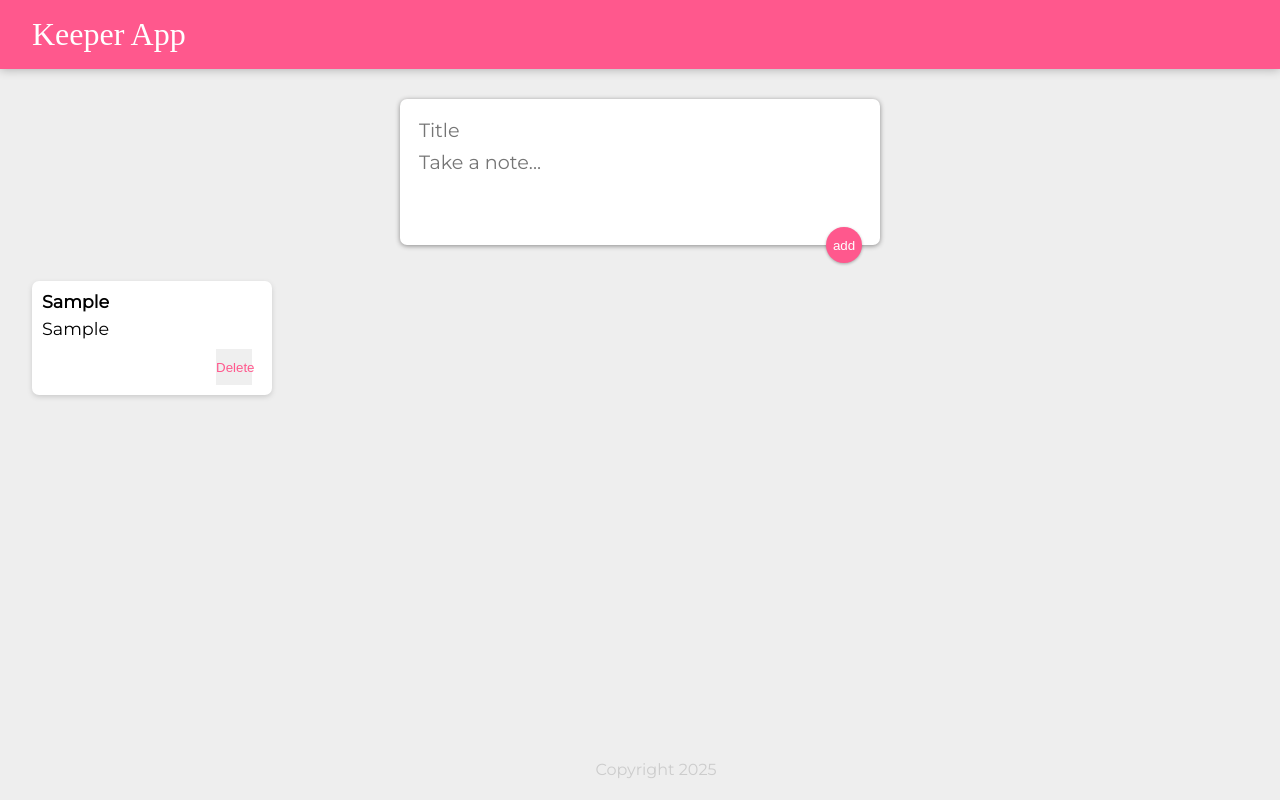
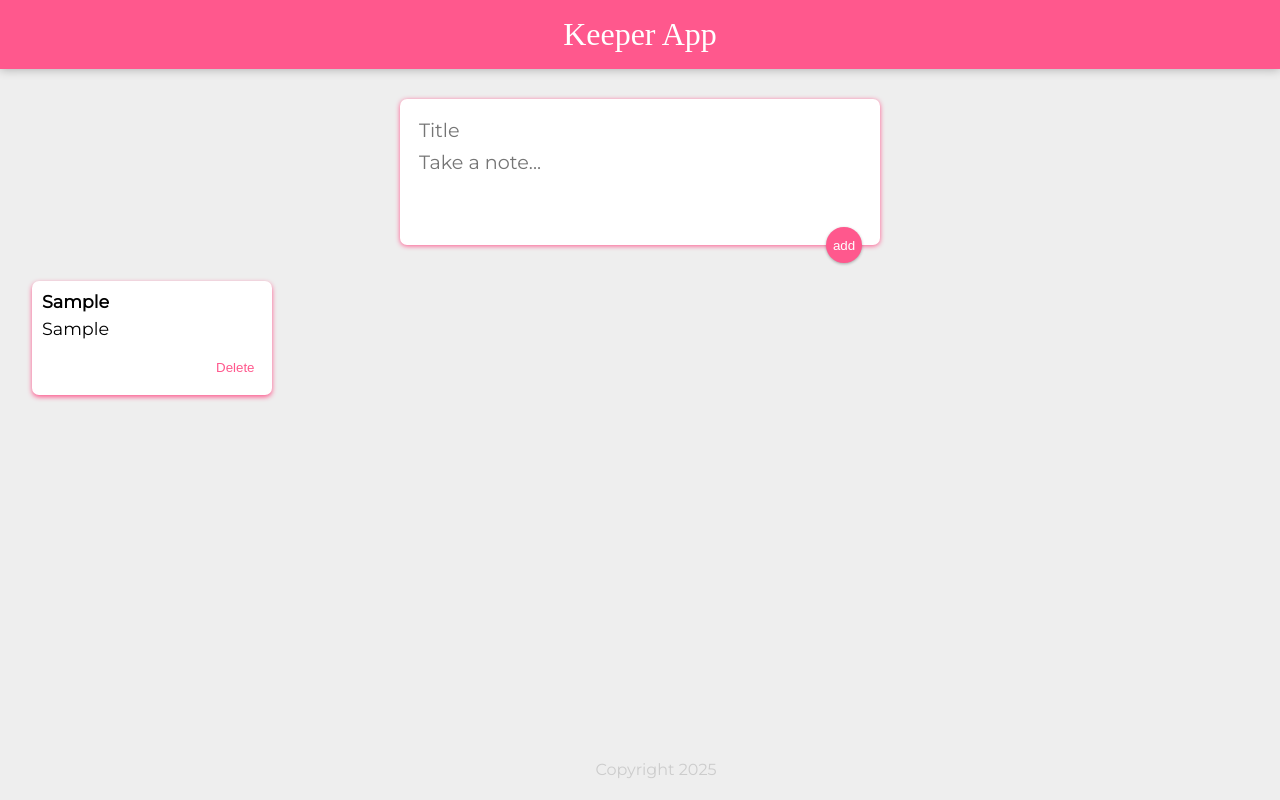
Before and after one commit to pablomoreno10/keeperApp, a React (Vite) app: page / in a window 1280 px wide. Both pictures are taken after typing "Sample", "Sample" into the empty fields and a click on the button "add". Built offline with nearby package versions, Linux system fonts and the light colour scheme; a web font is replaced by a local one.

Commit message:
style: fix delete button and improve shadows

```diff
--- a/public/styles.css
+++ b/public/styles.css
@@ -22,6 +22,7 @@ header h1 {
   color: #fff;
   font-family: "McLaren", cursive;
   font-weight: 200;
+  text-align: center;
 }
 
 footer {
@@ -38,7 +39,7 @@ footer p {
 .note {
   background: #fff;
   border-radius: 7px;
-  box-shadow: 0 2px 5px #ccc;
+  box-shadow: 0 2px 5px #ff588d;;
   padding: 10px;
   width: 240px;
   margin: 16px;
@@ -74,10 +75,9 @@ form {
   background: #fff;
   padding: 15px;
   border-radius: 7px;
-  box-shadow: 0 1px 5px rgb(138, 137, 137);
+  box-shadow: 0 1px 5px #ff588d;;
 }
-form input,
-form textarea {
+form input,form textarea {
   width: 100%;
   border: none;
   padding: 4px;
@@ -100,3 +100,6 @@ form button {
   cursor: pointer;
   outline: none;
 }
+button{
+  background-color:  white;
+}
```
